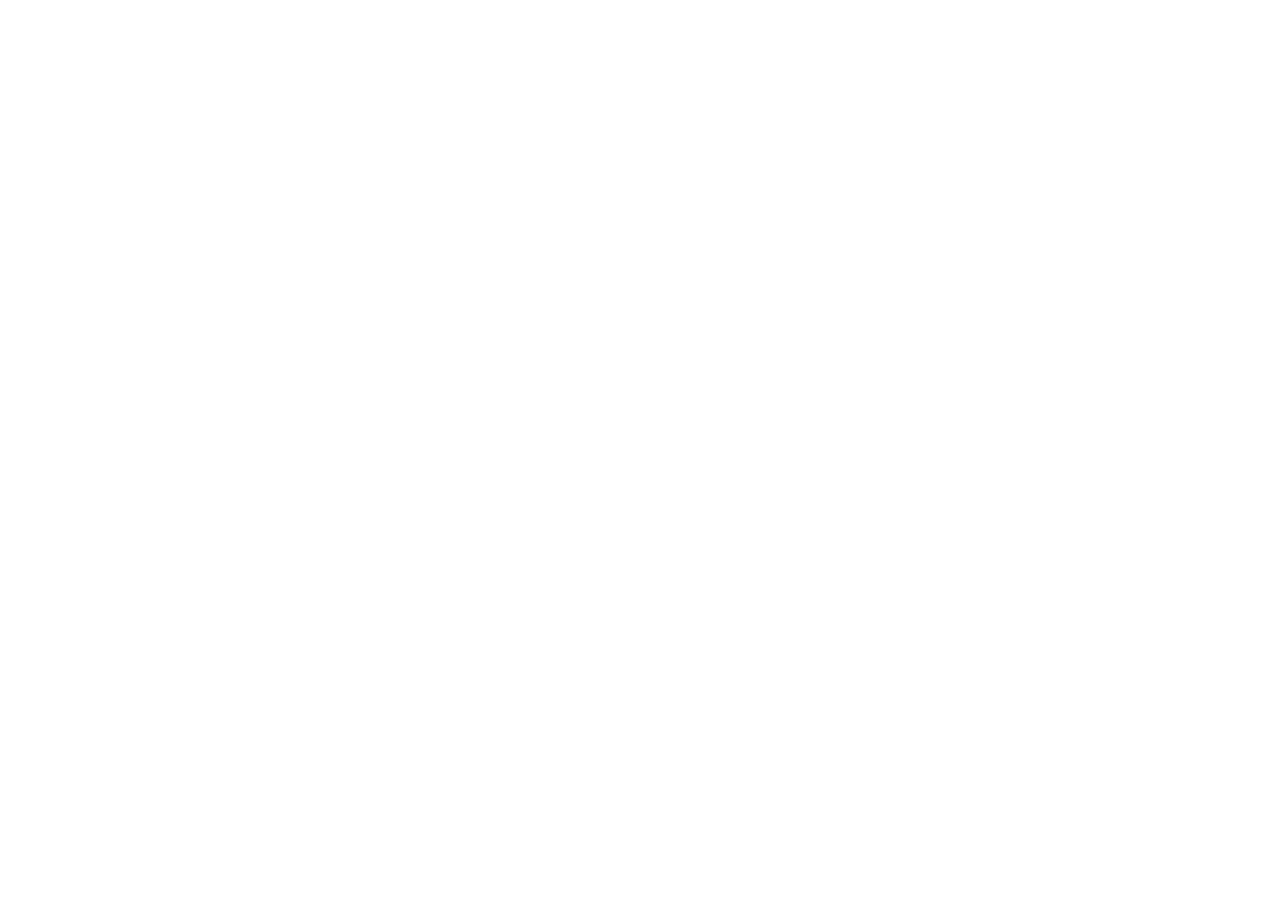
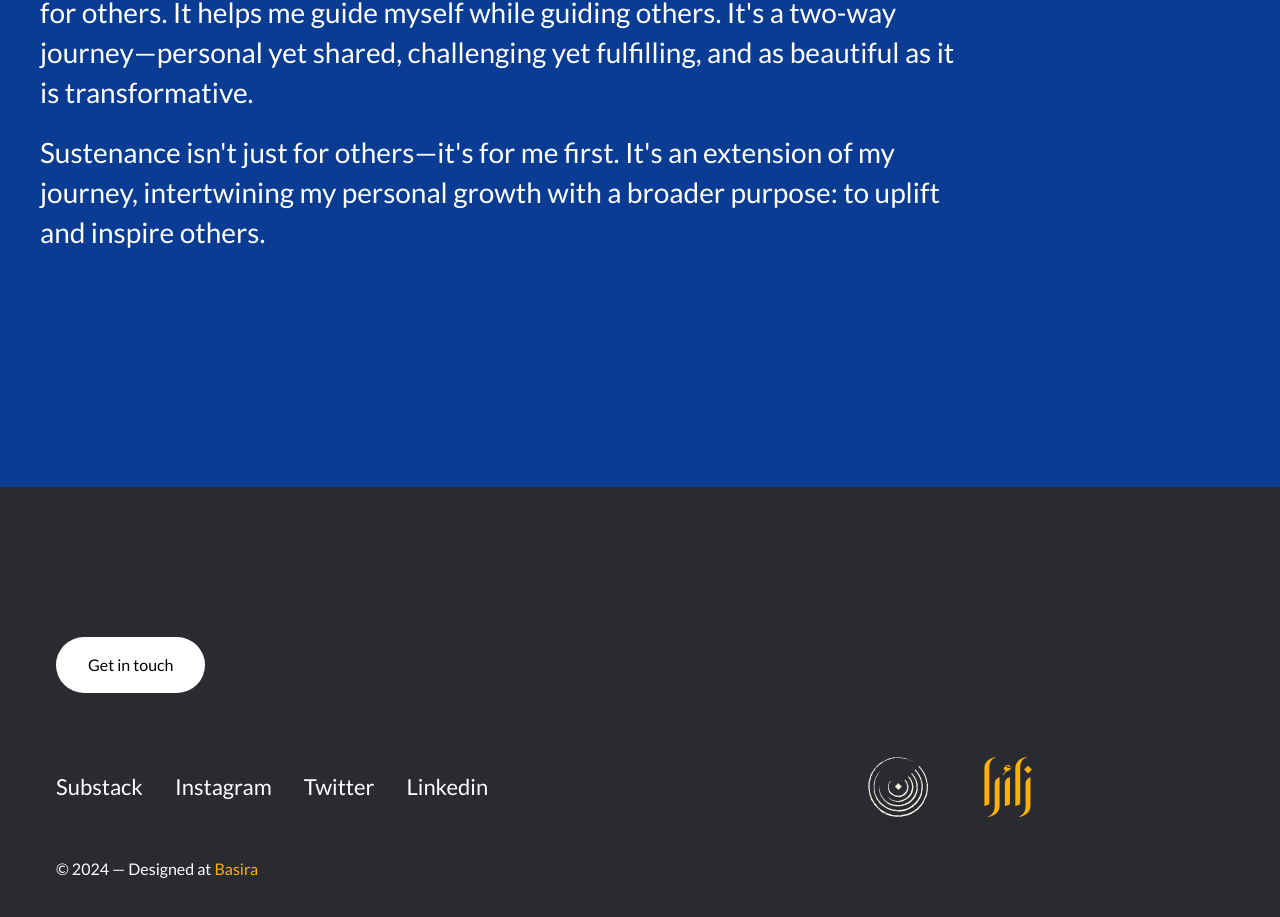
Before and after one commit to devbasira/ZW, a React (Vite) app: page / in a window 1280 px wide. Shown: the part 6000-6917 px from the top of the page. Before the commit the page ends 4425 px from the top, so only its background shows below. Built offline with nearby package versions, Linux system fonts and the light colour scheme.

Commit message:
Fixed animations

```diff
--- a/src/App.jsx
+++ b/src/App.jsx
@@ -1,5 +1,6 @@
 import "./App.css";
 import AnimatedSection from "./components/AnimatedComponent";
+import { Footer } from "./components/Footer";
 import IntroComponent from "./components/IntroComponent";
 
 function App() {
@@ -9,6 +10,7 @@ function App() {
       <div className="w-screen z-10 bg-white flex  justify-center">
       <IntroComponent />
       </div>
+      <Footer />
 
     </div>
   );
--- a/src/components/AnimatedComponent.jsx
+++ b/src/components/AnimatedComponent.jsx
@@ -10,10 +10,11 @@ const AnimatedSection = () => {
   const textOpacity = useTransform(scrollYProgress, [0, 0.5, 1], [1, 0.5, 0]);
 
   return (
-    <div className="h-[1500px] bg-[#FBB00A] -z-20 relative">
-      <motion.div className="relative w-full h-[650px] relative flex justify-center">
-      <motion.h1
-          className="fixed -z-30 top-[320px] left-[200px] transform -translate-x-1/2 text-[275px] text-white font-[900] z-10"
+    <div className="bg-[#FBB00A] -z-20 relative grid grid-rows-1 place-content-center">
+      <motion.div className="relative row-span-1 w-[1200px]  h-[1749px] flex justify-center">
+        <div className="absolute top-[15%] -z-30 left-[1%]">
+        <motion.h1
+          className="fixed   text-[275px] text-white font-[900] z-10"
           style={{
             x: upperTextX,
             opacity: textOpacity,
@@ -21,13 +22,16 @@ const AnimatedSection = () => {
         >
           zaira
         </motion.h1>
+        </div>
+
         <motion.img
           src={photo}
           alt="Background"
-          className="fixed -z-25 bottom-0 top-[100px] w-[750px] h-[1000px] object-cover z-0"
+          className="fixed -z-25 bottom-0 top-[10%] w-[890px] h-[1200px] object-cover z-0"
         />
+        <div className="absolute top-[25%] left-[35%]">
         <motion.h1
-          className="fixed opacity-2 bottom-[50px] left-1/3 transform -translate-x-1/2 text-[275px] text-white/[.35] font-[900] z-10"
+          className="fixed opacity-2  text-[275px] text-white/[.35] font-[900] z-10"
           style={{
             x: lowerTextX,
             opacity: textOpacity,
@@ -35,6 +39,8 @@ const AnimatedSection = () => {
         >
           wasim
         </motion.h1>
+        </div>
+
       </motion.div>
     </div>
   );
--- a/src/components/Footer.jsx
+++ b/src/components/Footer.jsx
@@ -1,34 +1,71 @@
 import React from 'react'
-import { Link } from 'react-router-dom';
+import logo_yellow from '../assets/logo_yellow.svg'
+import sustanence_logo from '../assets/sustanence_logo.svg'
+export const Footer = () => {
 
-export const Footer = () => {
-    const isReverseLayout = location.pathname === '/about';
     return (
-        <div className='w-screen flex justify-center items-center'>
-            <div className='w-full max-w-[1800px] flex flex-col md:flex-row justify-between h-[100px]  px-6 py-4 md:px-12 lg:px-28 4k:px-0 items-center'>
-                <div className='flex gap-2 flex-col md:flex-row items-center'>
-                    <h3 className='text-[#A4A4A4] text-lg'>powered by </h3>
-                    <Link to={'https://basira.studio/'}>
-                        <h3 className='text-lg hover:text-[#2226bc]'>Basira</h3>
-                    </Link>
-                </div>
-                <div className='flex flex-col md:flex-row items-center'>
-                    <h3 className='text-[#A4A4A4] text-lg'>Get in touch at</h3>
+        <div className="w-screen z-20 bg-[#292B31] flex pt-[150px] pb-[100px] flex-col justify-center items-center">
+            <div className="w-full max-w-[1200px] items-center lg:items-start justify-center flex flex-col gap-[64px] px-4">
+                <button className="bg-white text-black flex justify-center items-center py-[16px] px-[32px] hover:pointer hover:bg-[#242529] hover:text-white rounded-[50px] hover:border">
+                    Get in touch
+                </button>
+                <div className="flex flex-col w-full gap-[40px]">
+                    <div className="w-full flex flex-col md:flex-row gap-[40px] md:gap-[200px]">
+                        <div className="flex flex-wrap items-center justify-center md:justify-start gap-4 md:gap-8 text-sm">
                             <a
-                        href="https://mail.google.com/mail/?view=cm&fs=1&to=contact@zairawasim.com&su=Your%20Subject&body=Your%20Message"
+                                href="https://substack.com/"
+                                className="hover:underline transition duration-200 text-white text-[22px] leading-8"
                                 target="_blank"
                                 rel="noopener noreferrer"
-                        className='ml-2 text-lg hover:text-[#2226bc] hover:cursor-pointer'
                             >
-                        contact@zairawasim.com
+                                Substack
+                            </a>
+                            <a
+                                href="https://www.instagram.com/zairawasim_/"
+                                className="hover:underline transition duration-200 text-white text-[22px] leading-8"
+                                target="_blank"
+                                rel="noopener noreferrer"
+                            >
+                                Instagram
+                            </a>
+                            <a
+                                href="https://x.com/ZairaWasimmm"
+                                className="hover:underline transition duration-200 text-white text-[22px] leading-8"
+                                target="_blank"
+                                rel="noopener noreferrer"
+                            >
+                                Twitter
+                            </a>
+                            <a
+                                href="https://www.linkedin.com/in/zaira-wasim-16a11a1b2/"
+                                className="hover:underline transition duration-200 text-white text-[22px] leading-8"
+                                target="_blank"
+                                rel="noopener noreferrer"
+                            >
+                                Linkedin
                             </a>
                         </div>
 
-
-                {/* <div className='flex flex-col md:flex-row items-center'>
-                    <h3 className={`${isReverseLayout ? 'hidden' : 'flex'} text-lg`}>Resume</h3>
-                </div> */}
+                        <div className="flex gap-[20px] md:gap-[50px] w-full md:w-[350px] justify-center md:justify-end">
+                            <img
+                                className="w-[60px] h-[60px]"
+                                src={sustanence_logo}
+                                alt="Logo 1"
+                            />
+                            <img
+                                className="w-[60px] h-[60px]"
+                                src={logo_yellow}
+                                alt="Logo 2"
+                            />
                         </div>
                     </div>
+                    <div className="text-[16px] text-white text-center md:text-left">
+                        © 2024 — Designed at{" "}
+                        <span className="text-[#FBB00A] font-medium">Basira</span>
+                    </div>
+                </div>
+            </div>
+        </div>
+
     )
 }
--- a/src/components/IntroComponent.jsx
+++ b/src/components/IntroComponent.jsx
@@ -1,9 +1,10 @@
 import React from 'react';
 import logo_yellow from '../assets/logo_yellow.svg';
+import logo from '../assets/sustanence_logo.svg'
 
 function IntroComponent() {
     return (
-        <div>
+        <div className='w-screen flex flex-col items-center '>
             <div className="lg:w-[1200px] w-full md:items-center items-center flex flex-col lg:items-start justify-between pt-[235px] gap-[100px] px-4 lg:px-0">
                 <h2 className="text-[26px] text-[#FBB00A]">
                     السلام عليكم!
@@ -38,7 +39,7 @@ function IntroComponent() {
                     </div>
                 </div>
             </div>
-            <div className="lg:w-[1200px] w-full items-center flex flex-col lg:items-start justify-between pt-[235px] px-4 lg:px-0">
+            <div className="lg:w-[1200px] w-full items-center flex flex-col lg:items-start justify-between pt-[235px] pb-[235px] px-4 lg:px-0">
                 <div className="w-full lg:w-[672px] relative h-[600px] flex flex-col items-start">
                     <img src={logo_yellow} className="absolute left-[14px] bottom-[63px] w-[150px] lg:w-[300px] h-[192px] lg:h-[384px]" alt="" />
                 </div>
@@ -65,6 +66,28 @@ function IntroComponent() {
                     </div>
                 </div>
             </div>
+            <div className="w-full bg-[#0A3C93] py-16 lg:py-[235px] px-4 lg:px-0">
+                <div className="max-w-[1200px] mx-auto flex flex-col items-center justify-center gap-8 lg:gap-[48px]">
+                    <div className='w-full flex gap-6'>
+                        <div className='w-2 lg:w-[8px] h-9 lg:h-[36px] bg-[#FBB00C]' />
+                        <h2 className='text-white text-lg lg:text-[22px]'>SUSTENANCE.COMMUNITY</h2>
+                    </div>
+                    <div className='w-full flex flex-col items-center lg:items-start justify-center'>
+                        <p className='text-[40px] lg:text-[44px] text-white lg:w-[922px] text-center lg:text-left'>
+                            This journey now extended into my effort to build Sustenance Community.
+                        </p>
+                        <div className="w-full lg:w-[672px] relative h-[300px] lg:h-[532px] flex flex-col items-center lg:items-start justify-center mt-8 lg:mt-0">
+                            <img src={logo} className="w-[200px] h-[200px] lg:w-[390px] lg:h-[390px] object-contain" alt="Sustenance Community Logo" />
+                        </div>
+                        <p className="text-lg lg:text-[28px] mt-4 lg:mt-[20px] text-white lg:w-[922px] text-center lg:text-left leading-10">
+                            In many ways, Sustenance reflects how I've grown and who I strive to be. It's a way for me to root myself in purpose while creating something meaningful for others. It helps me guide myself while guiding others. It's a two-way journey—personal yet shared, challenging yet fulfilling, and as beautiful as it is transformative.
+                        </p>
+                        <p className="text-lg lg:text-[28px] mt-4 lg:mt-[20px] text-white lg:w-[922px] text-center lg:text-left leading-10">
+                            Sustenance isn't just for others—it's for me first. It's an extension of my journey, intertwining my personal growth with a broader purpose: to uplift and inspire others.
+                        </p>
+                    </div>
+                </div>
+            </div>
         </div>
     );
 }
```
Also changed, not shown: src/App.css (+0 -26 lines), src/assets/sustanence_logo.svg (added). Lines whose indentation alone changed are shown as unchanged.
